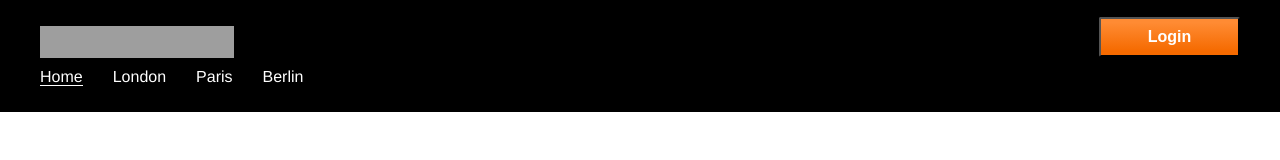
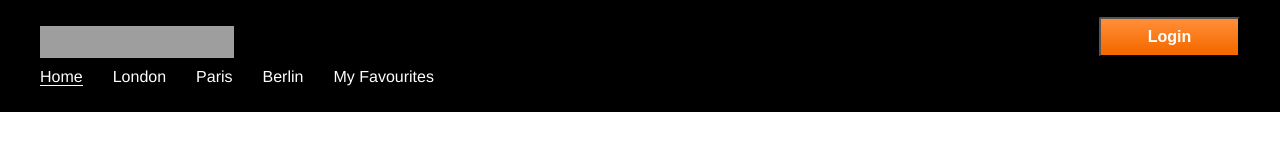
Before and after one commit to Jobsy/se-full-stack-takehome-challenge, a React (Create React App) app in the folder frontend-application/: page / in a window 1280 px wide. Shown: the top 160 px of the page. Built offline with nearby package versions, Linux system fonts and the light colour scheme; no server answers; grey boxes are pictures that could not be loaded; a web font is replaced by a local one.

Commit message:
add my favourite link

```diff
--- a/frontend-application/src/layout/MainLayout.tsx
+++ b/frontend-application/src/layout/MainLayout.tsx
@@ -1,6 +1,6 @@
 import * as React from "react";
 import { Outlet } from "react-router-dom";
-import { LoginButton } from "../components";
+
 import {
   ContentContainer,
   FlexWrapper,
@@ -8,6 +8,7 @@ import {
   Logo,
   StyledLink,
 } from "./MainLayout.styles";
+import { LoginButton } from "../components";
 
 export const MainLayout: React.FC = (props) => {
   return (
@@ -31,6 +32,9 @@ export const MainLayout: React.FC = (props) => {
             <li>
               <StyledLink to="/search/Berlin">Berlin</StyledLink>
             </li>
+            <li>
+              <StyledLink to="/favourite/my-favourite">My Favourites</StyledLink>
+            </li>
           </ul>
         </ContentContainer>
       </Header>
```
